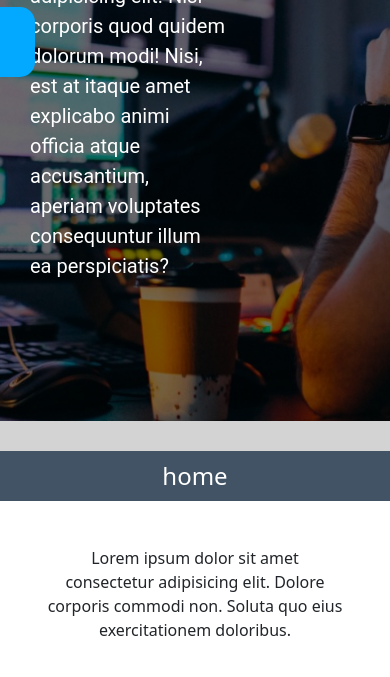
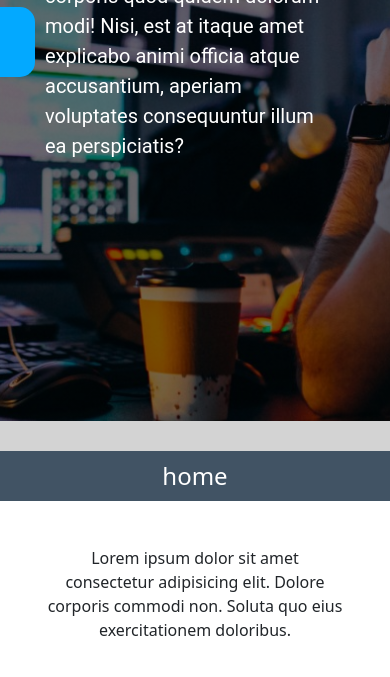
Before and after one commit to ahmedibrahim287/medianet, a plain HTML site: page index.html in a window 390 px wide. Shown: the part 423-1100 px from the top of the page. Drawn offline with nearby package versions, Linux system fonts and the light colour scheme.

Commit message:
Update style.css

```diff
--- a/css/style.css
+++ b/css/style.css
@@ -153,7 +153,7 @@ aside h3 {
 
 @media(max-width:694px) {
     aside {
-        margin-left: 30px;
+        margin-left: 45px;
     }
 
     .brandName {
@@ -171,7 +171,7 @@ aside p {
         sans-serif;
     font-size: 20px;
     margin: 0;
-    width: 50%;
+    width: 75%;
 }
 
 /* end aside */
```
